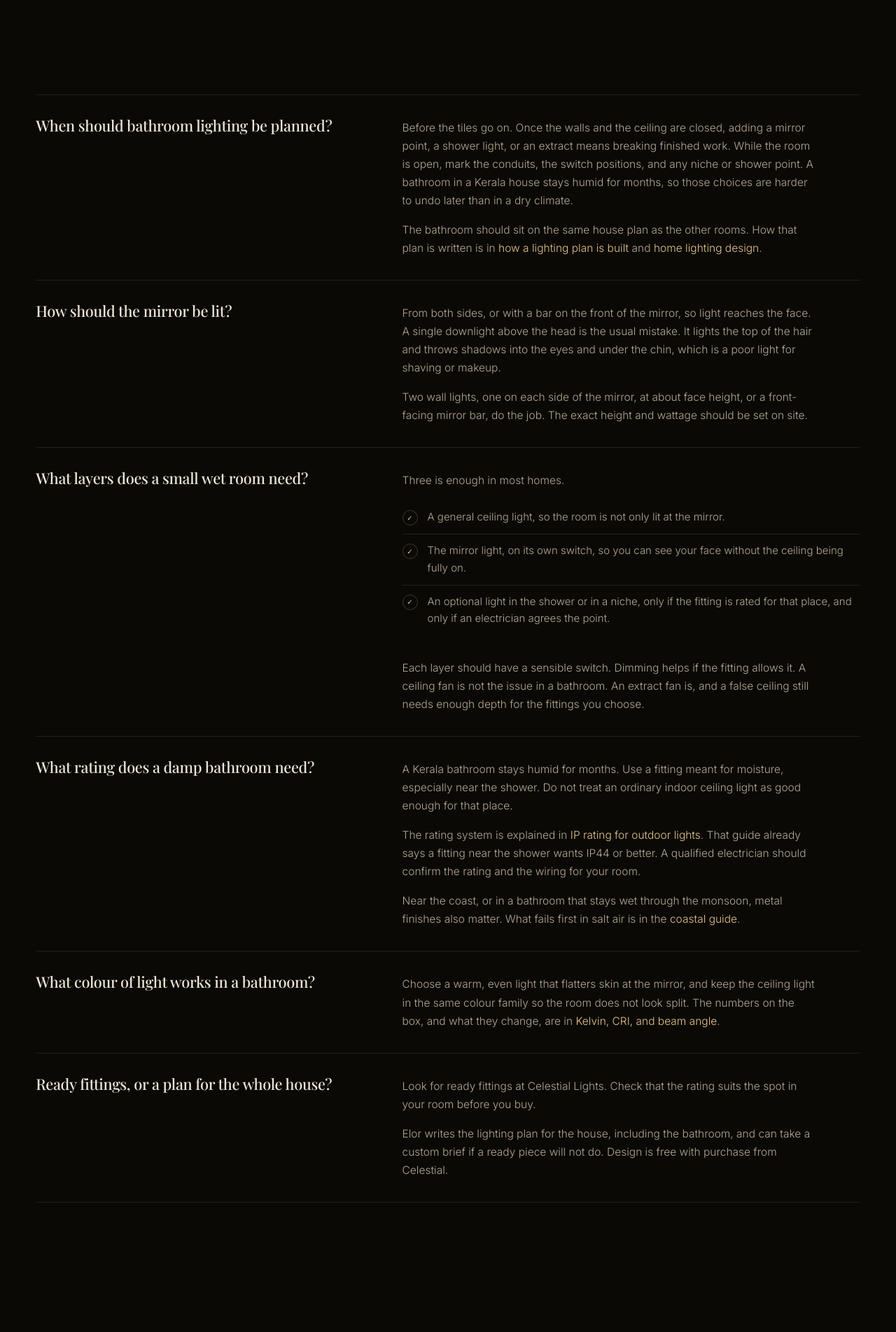
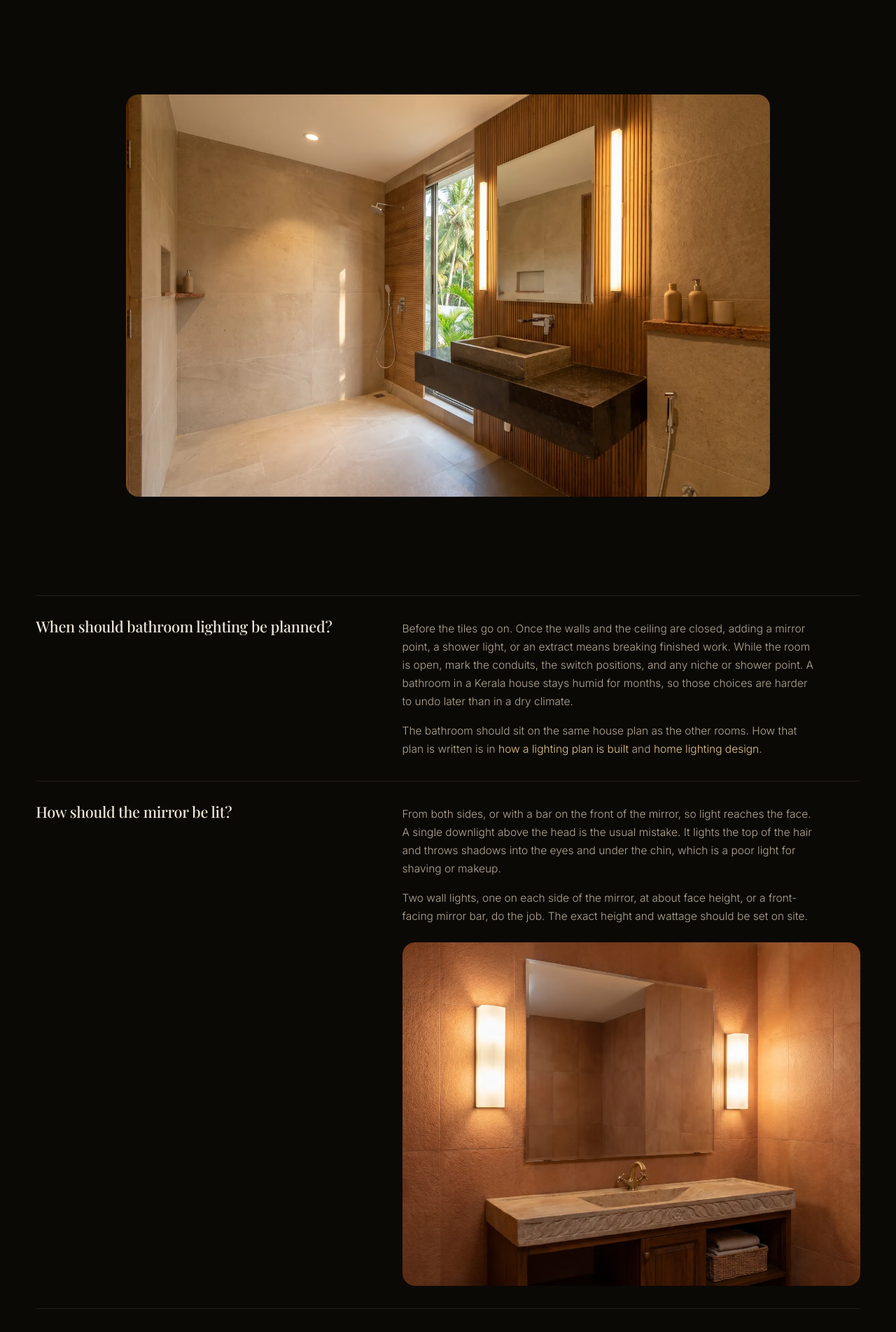
Before and after one commit to ijas47/Elor, a Next.js app: page /guides/bathroom-lighting-design in a window 1280 px wide. Shown: the part 940-2844 px from the top of the page at 70% size. Built offline with nearby package versions, Linux system fonts and the light colour scheme.

Commit message:
Add images to the bathroom lighting guide (ELO-11)
Photoreal hero and in-body WebP images of bathroom and mirror lighting, generated with Gemini 3 Pro Image, plus schema and Open Graph on the hero.

```diff
--- a/app/guides/bathroom-lighting-design/page.tsx
+++ b/app/guides/bathroom-lighting-design/page.tsx
@@ -1,3 +1,4 @@
+import Image from "next/image";
 import Link from "next/link";
 import type { Metadata } from "next";
 import { site } from "@/lib/site";
@@ -16,10 +17,22 @@ const PATH = "/guides/bathroom-lighting-design";
 const CELESTIAL = "https://www.celestiallights.in";
 const { updated: UPDATED, modified: MODIFIED } = guideDates(PATH);
 
+const HERO_IMAGE = "/images/guides/bathroom-lighting-design/kerala-bathroom-vanity-lighting.webp";
+const HERO_ALT =
+  "A bathroom with a stone vanity, a mirror lit from both sides, and a recessed downlight over the shower";
+const BODY_IMAGE = "/images/guides/bathroom-lighting-design/mirror-lit-from-both-sides.webp";
+const BODY_ALT =
+  "A vanity mirror lit evenly from both sides by vertical wall lights, above a stone basin";
+
 export const metadata: Metadata = {
   title: TITLE,
   description: DESC,
   alternates: { canonical: PATH },
+  openGraph: {
+    title: TITLE,
+    description: DESC,
+    images: [{ url: HERO_IMAGE, width: 1600, height: 893, alt: HERO_ALT }],
+  },
 };
 
 const faqs = [
@@ -43,6 +56,7 @@ const articleSchema = {
   "@type": "Article",
   headline: "Bathroom lighting design for a Kerala home",
   description: DESC,
+  image: `${site.domain}${HERO_IMAGE}`,
   author: { "@type": "Organization", name: site.name, url: site.domain },
   publisher: {
     "@type": "Organization",
@@ -114,6 +128,28 @@ export default function BathroomLightingGuide() {
         </div>
       </section>
 
+
+      <section className="sec" style={{ paddingTop: 0 }}>
+        <div className="wrap-tight">
+          <div
+            style={{
+              position: "relative",
+              aspectRatio: "16 / 10",
+              borderRadius: 18,
+              overflow: "hidden",
+            }}
+          >
+            <Image
+              src={HERO_IMAGE}
+              alt={HERO_ALT}
+              fill
+              priority
+              sizes="(max-width: 760px) 100vw, 760px"
+            />
+          </div>
+        </div>
+      </section>
+
       <section className="sec" style={{ paddingTop: 0 }}>
         <div className="wrap">
           <div className="register">
@@ -129,6 +165,24 @@ export default function BathroomLightingGuide() {
               <div>
                 <p>From both sides, or with a bar on the front of the mirror, so light reaches the face. A single downlight above the head is the usual mistake. It lights the top of the hair and throws shadows into the eyes and under the chin, which is a poor light for shaving or makeup.</p>
                 <p style={{ marginTop: 16 }}>Two wall lights, one on each side of the mirror, at about face height, or a front-facing mirror bar, do the job. The exact height and wattage should be set on site.</p>
+
+                <figure style={{ marginTop: 24, marginBottom: 0 }}>
+                  <div
+                    style={{
+                      position: "relative",
+                      aspectRatio: "4 / 3",
+                      borderRadius: 18,
+                      overflow: "hidden",
+                    }}
+                  >
+                    <Image
+                      src={BODY_IMAGE}
+                      alt={BODY_ALT}
+                      fill
+                      sizes="(max-width: 760px) 100vw, 480px"
+                    />
+                  </div>
+                </figure>
               </div>
             </div>
             <div className="register-row">
--- a/lib/guides.ts
+++ b/lib/guides.ts
@@ -257,8 +257,8 @@ const entries: GuideEntry[] = [
     title: "Bathroom Lighting Design for Kerala Homes",
     dek: "Plan the points before the tiles go on, light the face from the sides, and use a fitting rated for a damp room.",
     tag: "Technical",
-    image: "/photos/pleated-plant.jpg",
-    imageAlt: "A black pleated pendant over a side table, washing the wall with light",
+    image: "/images/guides/bathroom-lighting-design/kerala-bathroom-vanity-lighting.webp",
+    imageAlt: "A bathroom with a stone vanity, a mirror lit from both sides, and a recessed downlight over the shower",
     modified: "2026-11-19",
     related: ["home-lighting-design", "ip-rating-for-outdoor-lights", "colour-of-light"],
   },
```
Also changed, not shown: public/images/guides/bathroom-lighting-design/kerala-bathroom-vanity-lighting.webp (added), public/images/guides/bathroom-lighting-design/mirror-lit-from-both-sides.webp (added).
